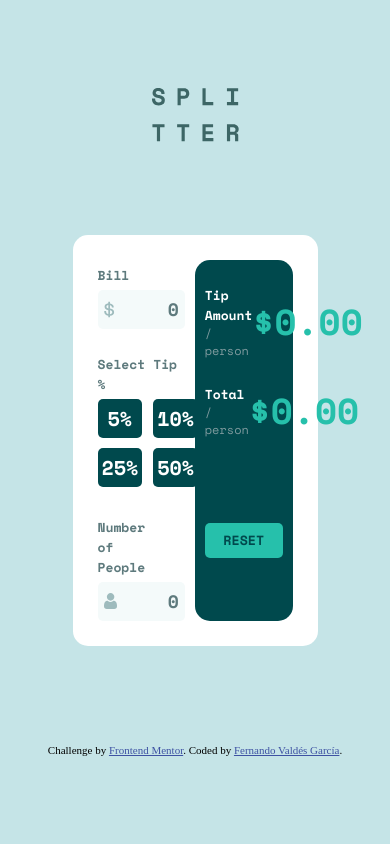
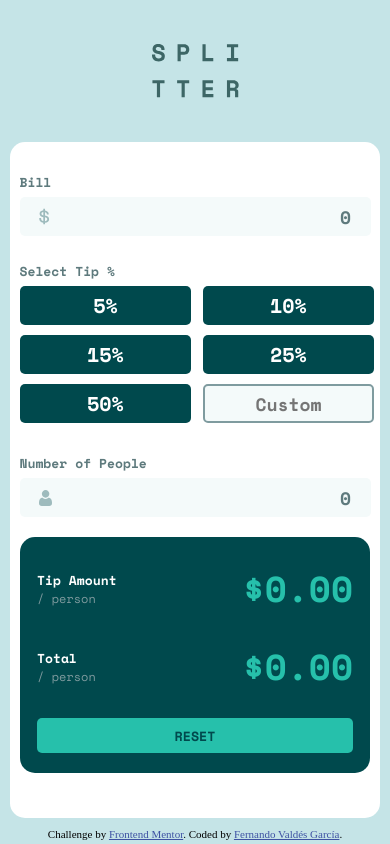
Before and after one commit to fvaldes0109/FM-Tip-Calculator-App, a React (Create React App) app: page / in a window 390 px wide. Built offline with nearby package versions, Linux system fonts and the light colour scheme.

Commit message:
Add responsiveness and mobile view

```diff
--- a/src/App.css
+++ b/src/App.css
@@ -23,6 +23,7 @@ main {
     border-radius: 15px;
     display: flex;
     justify-content: space-between;
+    min-width: 610px;
 }
 
 .left {
@@ -112,6 +113,7 @@ input {
 .upper-text {
     display: flex;
     justify-content: space-between;
+    align-items: center;
 }
 
 .left p.error-message {
@@ -180,3 +182,41 @@ button:active {
 .fieldname {
     margin: 5px 0;
 }
+
+@media(max-width: 700px) {
+    body {
+        justify-content: center;
+    }
+
+    header {
+        margin: 40px 0;
+    }
+
+    main {
+        flex-direction: column;
+        min-width: auto;
+        width: 90%;
+        padding: 25px 2.5%;
+        margin: 0 2.5%;
+    }
+
+    .left {
+        width: 100%;
+    }
+
+    .right {
+        width: 90%;
+        margin: 20px 0;
+    }
+
+    button {
+        position: static;
+        margin: 0 0 20px;
+    }
+}
+
+@media(max-width: 400px) {
+    .grid-container {
+        grid-template-columns: repeat(2, 1fr);
+    }
+}
--- a/src/components/Input.jsx
+++ b/src/components/Input.jsx
@@ -39,6 +39,7 @@ export default class Input extends React.Component {
                     src={`./images/icon-${name === 'bill' ? 'dollar' : 'person'}.svg`}
                 />
                 <input
+                    size="3"
                     placeholder="0"
                     value={value}
                     onChange={(event) => {this.checkField(name, event.target.value)}}
```
